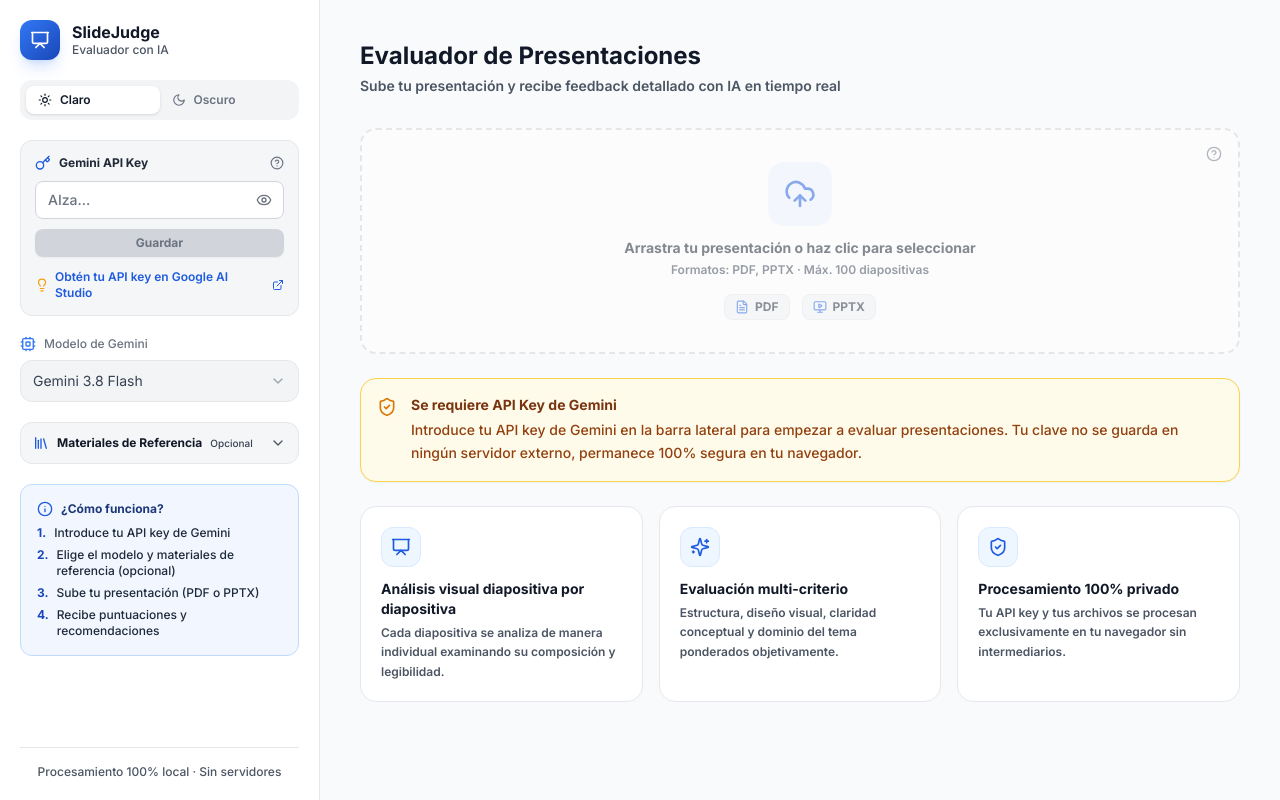
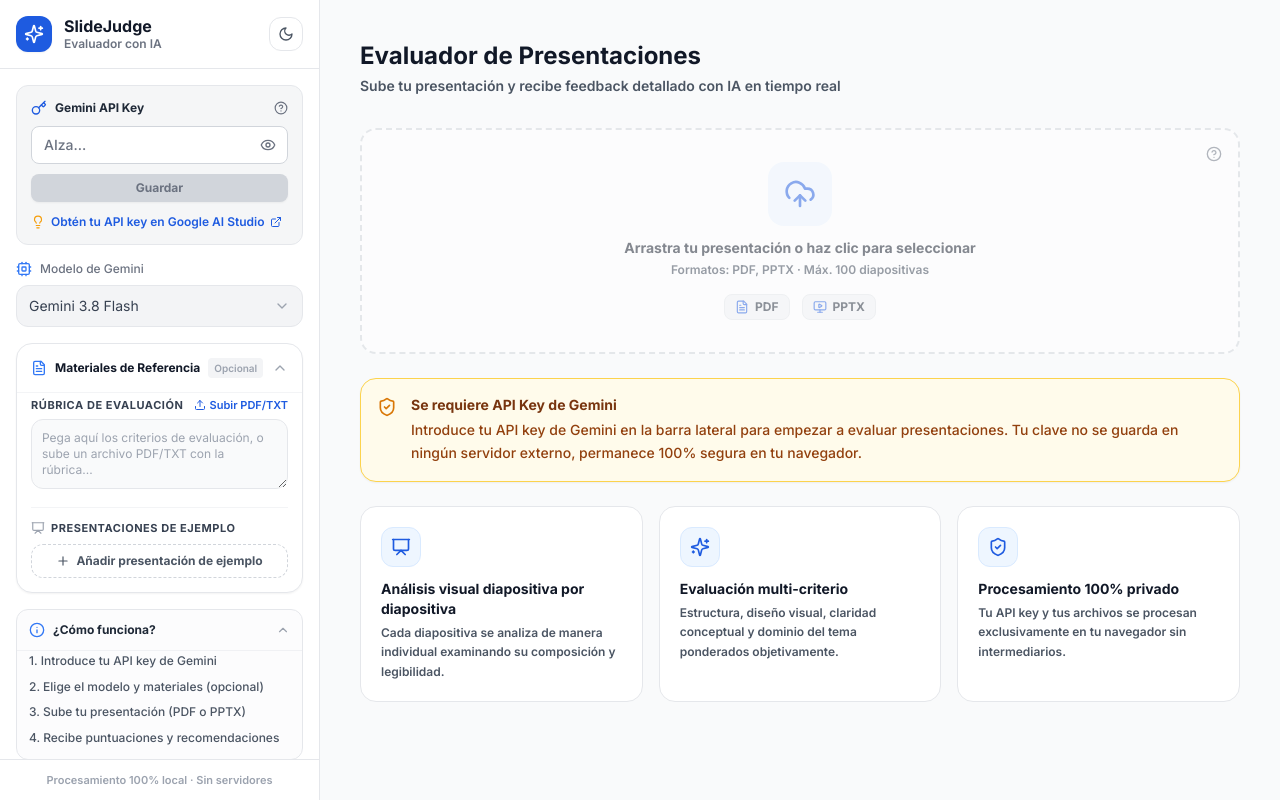
Before and after one commit to cce087/evaluador-presentaciones-ia, a React (Vite) app: page / in a window 1280 px wide. Built offline with nearby package versions, Linux system fonts and the light colour scheme.

Commit message:
cambios de barra lateral

```diff
--- a/src/components/ReferenceMaterials.tsx
+++ b/src/components/ReferenceMaterials.tsx
@@ -1,270 +1,178 @@
-import { useRef, useState } from 'react';
+import { useState } from 'react';
 import {
-  ClipboardList,
   FileText,
+  ChevronDown,
   Upload,
-  X,
-  ChevronDown,
-  ChevronUp,
   Plus,
   Trash2,
-  MonitorPlay,
-  Library,
+  Presentation,
 } from 'lucide-react';
-import type { EvaluationContext, ReferenceExample } from '../types';
-import { processFile, extractTextFromFile } from '@/lib/fileProcessor';
+import type { EvaluationContext, ExamplePresentation } from '../types';
 
 interface ReferenceMaterialsProps {
   context: EvaluationContext;
-  onContextChange: (ctx: EvaluationContext) => void;
+  onChange: (context: EvaluationContext) => void;
 }
 
-export function ReferenceMaterials({ context, onContextChange }: ReferenceMaterialsProps) {
-  const [isOpen, setIsOpen] = useState(false);
-  const [rubricText, setRubricText] = useState(context.rubric?.text ?? '');
-  const [rubricFileName, setRubricFileName] = useState(context.rubric?.source ?? '');
-  const [isProcessingRubric, setIsProcessingRubric] = useState(false);
-  const [isAddingExample, setIsAddingExample] = useState(false);
-  const [newExampleName, setNewExampleName] = useState('');
-  const [newExampleLabel, setNewExampleLabel] = useState('');
-  const [isProcessingExample, setIsProcessingExample] = useState(false);
-  const rubricFileRef = useRef<HTMLInputElement>(null);
-  const exampleFileRef = useRef<HTMLInputElement>(null);
+export function ReferenceMaterials({ context, onChange }: ReferenceMaterialsProps) {
+  const [isOpen, setIsOpen] = useState(true);
 
-  const hasRubric = !!context.rubric;
-  const hasExamples = context.examples.length > 0;
-  const isActive = hasRubric || hasExamples;
-
-  const saveRubricText = () => {
-    const trimmed = rubricText.trim();
-    if (trimmed) {
-      onContextChange({
-        ...context,
-        rubric: { text: trimmed, source: rubricFileName || 'Texto pegado manualmente' },
-      });
-    } else {
-      onContextChange({ ...context, rubric: null });
-    }
+  const handleRubricChange = (text: string) => {
+    onChange({
+      ...context,
+      rubric: text.trim() ? text : null,
+    });
   };
 
-  const handleRubricFile = async (file: File) => {
-    setIsProcessingRubric(true);
-    try {
-      const text = await extractTextFromFile(file);
-      setRubricText(text);
-      setRubricFileName(file.name);
-      onContextChange({
-        ...context,
-        rubric: { text, source: file.name },
-      });
-    } catch {
-      setRubricText('No se pudo extraer texto del archivo.');
-    }
-    setIsProcessingRubric(false);
+  const handleFileUpload = (e: React.ChangeEvent<HTMLInputElement>) => {
+    const file = e.target.files?.[0];
+    if (!file) return;
+
+    const reader = new FileReader();
+    reader.onload = (event) => {
+      const content = event.target?.result as string;
+      if (content) {
+        handleRubricChange(content);
+      }
+    };
+    reader.readAsText(file);
   };
 
-  const clearRubric = () => {
-    setRubricText('');
-    setRubricFileName('');
-    onContextChange({ ...context, rubric: null });
-    if (rubricFileRef.current) rubricFileRef.current.value = '';
+  const handleAddExample = () => {
+    const newExample: ExamplePresentation = {
+      id: Date.now().toString(),
+      title: `Ejemplo ${context.examples.length + 1}`,
+      notes: '',
+    };
+    onChange({
+      ...context,
+      examples: [...context.examples, newExample],
+    });
   };
 
-  const handleExampleFile = async (file: File) => {
-    setIsProcessingExample(true);
-    try {
-      const slides = await processFile(file);
-      const example: ReferenceExample = {
-        id: `ex-${Date.now()}`,
-        name: file.name,
-        label: newExampleLabel.trim() || file.name,
-        slides,
-      };
-      onContextChange({ ...context, examples: [...context.examples, example] });
-      setNewExampleName('');
-      setNewExampleLabel('');
-      setIsAddingExample(false);
-    } catch (err) {
-      const msg = err instanceof Error ? err.message : 'Error al procesar el archivo';
-      alert(msg);
-    }
-    setIsProcessingExample(false);
+  const handleRemoveExample = (id: string) => {
+    onChange({
+      ...context,
+      examples: context.examples.filter((ex) => ex.id !== id),
+    });
   };
 
-  const removeExample = (id: string) => {
-    onContextChange({ ...context, examples: context.examples.filter((e) => e.id !== id) });
+  const handleExampleChange = (id: string, field: 'title' | 'notes', value: string) => {
+    onChange({
+      ...context,
+      examples: context.examples.map((ex) =>
+        ex.id === id ? { ...ex, [field]: value } : ex
+      ),
+    });
   };
 
-  const startAddingExample = () => {
-    setIsAddingExample(true);
-    setNewExampleName('');
-    setNewExampleLabel('');
-  };
-
-  const totalExampleSlides = context.examples.reduce((sum, e) => sum + e.slides.length, 0);
-
   return (
-    <div className="rounded-xl bg-gray-100/80 dark:bg-gray-800/60 border border-gray-200 dark:border-gray-700 overflow-hidden">
-      {/* Header */}
+    <div className="rounded-2xl border border-gray-200 dark:border-gray-800 bg-white dark:bg-gray-900 overflow-hidden shadow-sm">
       <button
         onClick={() => setIsOpen(!isOpen)}
-        className="w-full flex items-center justify-between gap-2 p-3 hover:bg-gray-200/60 dark:hover:bg-gray-800 transition-colors"
+        className="w-full flex items-center justify-between p-3.5 text-left hover:bg-gray-50 dark:hover:bg-gray-800/50 transition-colors"
       >
         <div className="flex items-center gap-2">
-          <Library className="w-4 h-4 text-primary-600 dark:text-primary-400" />
-          <span className="text-xs font-bold text-gray-900 dark:text-gray-200">
+          <FileText className="w-4 h-4 text-primary-500" />
+          <span className="text-xs font-bold text-gray-900 dark:text-gray-100">
             Materiales de Referencia
           </span>
-          {isActive && (
-            <span className="flex items-center gap-1 px-1.5 py-0.5 rounded text-[10px] font-bold bg-primary-100 text-primary-800 dark:bg-primary-900/40 dark:text-primary-300">
-              {hasRubric && 'RÚBRICA'}
-              {hasRubric && hasExamples && ' + '}
-              {hasExamples && `${context.examples.length} EJ.`}
-            </span>
-          )}
-          <span className="text-[10px] text-gray-700 dark:text-gray-400 font-medium">Opcional</span>
+          <span className="text-[10px] font-semibold text-gray-400 bg-gray-100 dark:bg-gray-800 px-1.5 py-0.5 rounded">
+            Opcional
+          </span>
         </div>
-        {isOpen ? <ChevronUp className="w-4 h-4 text-gray-600 dark:text-gray-400" /> : <ChevronDown className="w-4 h-4 text-gray-600 dark:text-gray-400" />}
+        <ChevronDown
+          className={`w-4 h-4 text-gray-400 transition-transform duration-200 ${
+            isOpen ? 'rotate-180' : ''
+          }`}
+        />
       </button>
 
       {isOpen && (
-        <div className="p-3 pt-1 space-y-4">
-          {/* Rubric section */}
+        <div className="p-3.5 pt-1 space-y-3.5 border-t border-gray-100 dark:border-gray-800">
+
+          {/* Rúbrica */}
           <div>
-            <div className="flex items-center gap-2 mb-2">
-              <ClipboardList className="w-3.5 h-3.5 text-gray-600 dark:text-gray-400" />
-              <h4 className="text-xs font-bold text-gray-800 dark:text-gray-300 uppercase tracking-wide">
-                Rúbrica de evaluación
-              </h4>
+            <div className="flex items-center justify-between mb-1.5">
+              <label className="text-[11px] font-bold text-gray-700 dark:text-gray-300 uppercase tracking-wider">
+                Rúbrica de Evaluación
+              </label>
+              <label className="flex items-center gap-1 text-[11px] font-semibold text-primary-600 dark:text-primary-400 hover:underline cursor-pointer">
+                <Upload className="w-3 h-3" />
+                <span>Subir PDF/TXT</span>
+                <input
+                  type="file"
+                  accept=".txt,.pdf,.md"
+                  onChange={handleFileUpload}
+                  className="hidden"
+                />
+              </label>
             </div>
 
-            <div className="flex items-center gap-2 mb-2">
-              <input
-                ref={rubricFileRef}
-                type="file"
-                accept=".pdf,.txt"
-                className="hidden"
-                onChange={(e) => e.target.files?.[0] && handleRubricFile(e.target.files[0])}
-              />
-              <button
-                onClick={() => rubricFileRef.current?.click()}
-                disabled={isProcessingRubric}
-                className="flex items-center gap-1.5 px-2.5 py-1.5 rounded-lg bg-white dark:bg-gray-900 border border-gray-300 dark:border-gray-600 text-xs font-semibold text-gray-800 dark:text-gray-200 hover:border-primary-500 transition-all shadow-sm"
-              >
-                <Upload className="w-3.5 h-3.5" />
-                {isProcessingRubric ? 'Procesando…' : 'Subir PDF/TXT'}
-              </button>
-              {hasRubric && (
-                <button
-                  onClick={clearRubric}
-                  className="flex items-center gap-1 px-2 py-1.5 rounded-lg text-xs font-semibold text-red-600 hover:bg-red-50 dark:hover:bg-red-900/20 transition-all"
-                >
-                  <X className="w-3.5 h-3.5" />
-                  Limpiar
-                </button>
-              )}
-            </div>
-
-            {rubricFileName && (
-              <div className="flex items-center gap-1.5 mb-2 text-xs font-medium text-primary-700 dark:text-primary-300">
-                <FileText className="w-3 h-3" />
-                <span className="truncate">{rubricFileName}</span>
-              </div>
-            )}
-
             <textarea
-              value={rubricText}
-              onChange={(e) => setRubricText(e.target.value)}
-              onBlur={saveRubricText}
-              placeholder="Pega aquí los criterios de evaluación, o sube un archivo PDF/TXT con la rúbrica…"
-              className="w-full h-24 px-3 py-2 rounded-lg bg-white dark:bg-gray-900 border border-gray-300 dark:border-gray-600 text-xs font-medium text-gray-900 dark:text-gray-100 placeholder-gray-500 dark:placeholder-gray-400 focus:outline-none focus:ring-2 focus:ring-primary-500 resize-y"
+              value={context.rubric || ''}
+              onChange={(e) => handleRubricChange(e.target.value)}
+              placeholder="Pega aquí los criterios de evaluación, o sube un archivo PDF/TXT con la rúbrica..."
+              rows={3}
+              className="w-full p-2.5 rounded-xl border border-gray-200 dark:border-gray-700 bg-gray-50 dark:bg-gray-950 text-xs text-gray-900 dark:text-gray-100 placeholder-gray-400 focus:outline-none focus:ring-2 focus:ring-primary-500/20 focus:border-primary-500 transition-all resize-y max-h-32"
             />
           </div>
 
-          {/* Example presentations */}
-          <div>
-            <div className="flex items-center gap-2 mb-2">
-              <MonitorPlay className="w-3.5 h-3.5 text-gray-600 dark:text-gray-400" />
-              <h4 className="text-xs font-bold text-gray-800 dark:text-gray-300 uppercase tracking-wide">
-                Presentaciones de ejemplo
-              </h4>
+          {/* Presentaciones de Ejemplo */}
+          <div className="border-t border-gray-100 dark:border-gray-800 pt-3">
+            <div className="flex items-center justify-between mb-2">
+              <label className="text-[11px] font-bold text-gray-700 dark:text-gray-300 uppercase tracking-wider flex items-center gap-1.5">
+                <Presentation className="w-3.5 h-3.5 text-gray-400" />
+                Presentaciones de Ejemplo
+              </label>
             </div>
 
-            {context.examples.length > 0 && (
-              <div className="space-y-1.5 mb-2">
-                {context.examples.map((ex) => (
-                  <div
-                    key={ex.id}
-                    className="flex items-center justify-between gap-2 px-2.5 py-1.5 rounded-lg bg-white dark:bg-gray-900 border border-gray-200 dark:border-gray-700"
-                  >
-                    <div className="min-w-0">
-                      <span className="text-xs font-semibold text-gray-900 dark:text-gray-200 truncate block">
-                        {ex.label}
-                      </span>
-                      <span className="text-[10px] font-medium text-gray-600 dark:text-gray-400">
-                        {ex.name} · {ex.slides.length} diapositivas
-                      </span>
-                    </div>
+            <div className="space-y-2">
+              {context.examples.map((example) => (
+                <div
+                  key={example.id}
+                  className="p-2.5 rounded-xl border border-gray-200 dark:border-gray-700 bg-gray-50 dark:bg-gray-950 space-y-2"
+                >
+                  <div className="flex items-center justify-between gap-2">
+                    <input
+                      type="text"
+                      value={example.title}
+                      onChange={(e) =>
+                        handleExampleChange(example.id, 'title', e.target.value)
+                      }
+                      placeholder="Título del ejemplo"
+                      className="flex-1 bg-transparent text-xs font-bold text-gray-900 dark:text-gray-100 focus:outline-none"
+                    />
                     <button
-                      onClick={() => removeExample(ex.id)}
-                      className="p-1 rounded text-gray-500 hover:text-red-600 hover:bg-red-50 dark:hover:bg-red-900/20 transition-all shrink-0"
+                      onClick={() => handleRemoveExample(example.id)}
+                      className="text-gray-400 hover:text-red-500 transition-colors p-1"
+                      title="Eliminar ejemplo"
                     >
                       <Trash2 className="w-3.5 h-3.5" />
                     </button>
                   </div>
-                ))}
-              </div>
-            )}
+                  <textarea
+                    value={example.notes}
+                    onChange={(e) =>
+                      handleExampleChange(example.id, 'notes', e.target.value)
+                    }
+                    placeholder="Notas o criterios del ejemplo..."
+                    rows={2}
+                    className="w-full p-2 rounded-lg border border-gray-200 dark:border-gray-800 bg-white dark:bg-gray-900 text-xs text-gray-800 dark:text-gray-200 focus:outline-none"
+                  />
+                </div>
+              ))}
 
-            {isAddingExample ? (
-              <div className="space-y-2 p-2.5 rounded-lg bg-white dark:bg-gray-900 border border-gray-200 dark:border-gray-700">
-                <input
-                  type="text"
-                  value={newExampleLabel}
-                  onChange={(e) => setNewExampleLabel(e.target.value)}
-                  placeholder="Etiqueta (ej: 'Ejemplo Sobresaliente')"
-                  className="w-full px-2.5 py-1.5 rounded-lg bg-gray-50 dark:bg-gray-800 border border-gray-300 dark:border-gray-600 text-xs font-medium text-gray-900 dark:text-gray-100 focus:outline-none focus:ring-2 focus:ring-primary-500"
-                />
-                <input
-                  ref={exampleFileRef}
-                  type="file"
-                  accept=".pdf,.pptx"
-                  className="hidden"
-                  onChange={(e) => e.target.files?.[0] && handleExampleFile(e.target.files[0])}
-                />
-                <div className="flex items-center gap-2">
-                  <button
-                    onClick={() => exampleFileRef.current?.click()}
-                    disabled={isProcessingExample}
-                    className="flex-1 flex items-center justify-center gap-1.5 px-2.5 py-1.5 rounded-lg bg-primary-600 hover:bg-primary-700 disabled:bg-gray-300 text-white text-xs font-bold transition-all shadow-sm"
-                  >
-                    <Upload className="w-3.5 h-3.5" />
-                    {isProcessingExample ? 'Procesando…' : 'Subir PDF/PPTX'}
-                  </button>
-                  <button
-                    onClick={() => setIsAddingExample(false)}
-                    className="px-2.5 py-1.5 rounded-lg bg-gray-200 dark:bg-gray-700 text-gray-800 dark:text-gray-200 text-xs font-semibold transition-all"
-                  >
-                    Cancelar
-                  </button>
-                </div>
-              </div>
-            ) : (
               <button
-                onClick={startAddingExample}
-                className="flex items-center gap-1.5 px-2.5 py-2 rounded-lg border border-dashed border-gray-400 dark:border-gray-600 text-xs font-bold text-gray-800 dark:text-gray-300 hover:border-primary-500 hover:text-primary-600 dark:hover:text-primary-400 bg-white/50 dark:bg-gray-900/50 transition-all w-full justify-center"
+                onClick={handleAddExample}
+                className="w-full py-2 px-3 rounded-xl border border-dashed border-gray-300 dark:border-gray-700 hover:border-primary-500 dark:hover:border-primary-500 text-xs font-bold text-gray-600 dark:text-gray-400 hover:text-primary-600 dark:hover:text-primary-400 transition-all flex items-center justify-center gap-1.5"
               >
                 <Plus className="w-3.5 h-3.5" />
                 Añadir presentación de ejemplo
               </button>
-            )}
+            </div>
+          </div>
 
-            {hasExamples && (
-              <p className="text-[10px] text-gray-600 dark:text-gray-400 font-medium mt-1.5">
-                {totalExampleSlides} diapositivas de referencia en total
-              </p>
-            )}
-          </div>
         </div>
       )}
     </div>
--- a/src/components/Sidebar.tsx
+++ b/src/components/Sidebar.tsx
@@ -1,21 +1,28 @@
-import { Presentation, Sun, Moon, Info } from 'lucide-react';
+import { useState } from 'react';
+import {
+  Sun,
+  Moon,
+  Sparkles,
+  ChevronDown,
+  Info,
+} from 'lucide-react';
 import { ApiKeyInput } from './ApiKeyInput';
 import { ModelSelector } from './ModelSelector';
 import { ReferenceMaterials } from './ReferenceMaterials';
-import type { AppTheme, EvaluationContext } from '../types';
+import type { Theme, GeminiModel, EvaluationContext } from '../types';
 
 interface SidebarProps {
-  theme: AppTheme;
+  theme: Theme;
   onToggleTheme: () => void;
   apiKey: string;
   isEditingKey: boolean;
   onSaveKey: (key: string) => void;
   onRemoveKey: () => void;
   onCancelKey: () => void;
-  model: string;
-  onModelChange: (model: string) => void;
+  model: GeminiModel;
+  onModelChange: (model: GeminiModel) => void;
   context: EvaluationContext;
-  onContextChange: (ctx: EvaluationContext) => void;
+  onContextChange: (context: EvaluationContext) => void;
 }
 
 export function Sidebar({
@@ -31,44 +38,41 @@ export function Sidebar({
   context,
   onContextChange,
 }: SidebarProps) {
+  const [isHowItWorksOpen, setIsHowItWorksOpen] = useState(true);
+
   return (
-    <aside className="w-full md:w-80 shrink-0 flex flex-col bg-white dark:bg-gray-950 border-r border-gray-200 dark:border-gray-800 p-5 gap-5 md:sticky md:top-0 md:h-screen md:max-h-screen overflow-y-auto transition-colors">
-      {/* Logo */}
+    <aside className="w-full md:w-80 bg-white dark:bg-gray-900 border-r border-gray-200 dark:border-gray-800 flex flex-col h-auto md:h-screen md:sticky md:top-0 transition-colors">
+
+      {/* Cabecera / Logo */}
+      <div className="p-4 border-b border-gray-200 dark:border-gray-800 flex items-center justify-between shrink-0">
         <div className="flex items-center gap-3">
-        <div className="w-10 h-10 rounded-xl bg-gradient-to-br from-primary-500 to-primary-700 flex items-center justify-center shadow-lg shadow-primary-500/20">
-          <Presentation className="w-5 h-5 text-white" />
+          <div className="w-9 h-9 rounded-xl bg-primary-600 flex items-center justify-center text-white shadow-sm">
+            <Sparkles className="w-5 h-5" />
           </div>
           <div>
-          <h1 className="text-base font-bold text-gray-900 dark:text-gray-100 leading-tight">
+            <h1 className="font-bold text-gray-900 dark:text-gray-100 text-base leading-tight">
               SlideJudge
             </h1>
-          <p className="text-xs text-gray-600 dark:text-gray-400 font-medium">Evaluador con IA</p>
+            <p className="text-xs font-semibold text-gray-500 dark:text-gray-400">
+              Evaluador con IA
+            </p>
           </div>
         </div>
 
-      {/* Theme toggle */}
-      <div className="flex items-center justify-between rounded-xl bg-gray-100 dark:bg-gray-800/60 p-1.5">
+        {/* Botón cambiar tema */}
         <button
-          onClick={() => theme !== 'light' && onToggleTheme()}
-          className={`flex items-center gap-2 px-3 py-1.5 rounded-lg text-xs font-semibold transition-all flex-1 ${
-            theme === 'light' ? 'bg-white shadow text-gray-900' : 'text-gray-500 dark:text-gray-400'
-          }`}
+          onClick={onToggleTheme}
+          className="p-2 rounded-xl border border-gray-200 dark:border-gray-700 hover:bg-gray-100 dark:hover:bg-gray-800 text-gray-600 dark:text-gray-300 transition-colors"
+          title={theme === 'dark' ? 'Modo claro' : 'Modo oscuro'}
         >
-          <Sun className="w-3.5 h-3.5" />
-          Claro
-        </button>
-        <button
-          onClick={() => theme !== 'dark' && onToggleTheme()}
-          className={`flex items-center gap-2 px-3 py-1.5 rounded-lg text-xs font-semibold transition-all flex-1 ${
-            theme === 'dark' ? 'bg-gray-900 shadow text-gray-100' : 'text-gray-500 dark:text-gray-400'
-          }`}
-        >
-          <Moon className="w-3.5 h-3.5" />
-          Oscuro
+          {theme === 'dark' ? <Sun className="w-4 h-4" /> : <Moon className="w-4 h-4" />}
         </button>
       </div>
 
-      {/* API Key */}
+      {/* Contenido con SCROLL (overflow-y-auto) para que todo quepa en pantalla */}
+      <div className="flex-1 overflow-y-auto p-4 space-y-4 text-xs">
+
+        {/* Clave API */}
         <ApiKeyInput
           apiKey={apiKey}
           isEditing={isEditingKey}
@@ -77,45 +81,43 @@ export function Sidebar({
           onCancel={onCancelKey}
         />
 
-      {/* Model selector */}
+        {/* Modelo Gemini */}
         <ModelSelector model={model} onChange={onModelChange} />
 
-      {/* Reference materials */}
-      <ReferenceMaterials context={context} onContextChange={onContextChange} />
+        {/* Materiales de Referencia (Rúbrica + Ejemplos) */}
+        <ReferenceMaterials context={context} onChange={onContextChange} />
 
-      {/* Info card */}
-      <div className="rounded-xl bg-blue-50/80 dark:bg-primary-950/40 border border-blue-200 dark:border-primary-800/50 p-4">
-        <div className="flex items-center gap-2 mb-2">
-          <Info className="w-4 h-4 text-primary-600 dark:text-primary-400" />
-          <h3 className="text-xs font-bold text-primary-900 dark:text-primary-300">
-            ¿Cómo funciona?
-          </h3>
+        {/* ¿Cómo funciona? */}
+        <div className="rounded-xl border border-gray-200 dark:border-gray-800 bg-gray-50/50 dark:bg-gray-950/40 overflow-hidden">
+          <button
+            onClick={() => setIsHowItWorksOpen(!isHowItWorksOpen)}
+            className="w-full flex items-center justify-between p-3 text-left font-bold text-gray-800 dark:text-gray-200 hover:bg-gray-100/50 dark:hover:bg-gray-800/40 transition-colors"
+          >
+            <div className="flex items-center gap-2">
+              <Info className="w-4 h-4 text-primary-500" />
+              <span>¿Cómo funciona?</span>
             </div>
-        <ol className="space-y-1.5 text-xs text-slate-800 dark:text-primary-200/90 font-medium">
-          <li className="flex gap-2">
-            <span className="font-bold text-primary-700 dark:text-primary-400">1.</span>
-            <span>Introduce tu API key de Gemini</span>
-          </li>
-          <li className="flex gap-2">
-            <span className="font-bold text-primary-700 dark:text-primary-400">2.</span>
-            <span>Elige el modelo y materiales de referencia (opcional)</span>
-          </li>
-          <li className="flex gap-2">
-            <span className="font-bold text-primary-700 dark:text-primary-400">3.</span>
-            <span>Sube tu presentación (PDF o PPTX)</span>
-          </li>
-          <li className="flex gap-2">
-            <span className="font-bold text-primary-700 dark:text-primary-400">4.</span>
-            <span>Recibe puntuaciones y recomendaciones</span>
-          </li>
+            <ChevronDown
+              className={`w-3.5 h-3.5 text-gray-400 transition-transform ${
+                isHowItWorksOpen ? 'rotate-180' : ''
+              }`}
+            />
+          </button>
+
+          {isHowItWorksOpen && (
+            <ol className="p-3 pt-0 space-y-1.5 text-gray-600 dark:text-gray-400 font-medium leading-relaxed border-t border-gray-200/50 dark:border-gray-800/50">
+              <li>1. Introduce tu API key de Gemini</li>
+              <li>2. Elige el modelo y materiales (opcional)</li>
+              <li>3. Sube tu presentación (PDF o PPTX)</li>
+              <li>4. Recibe puntuaciones y recomendaciones</li>
             </ol>
+          )}
+        </div>
       </div>
 
       {/* Footer */}
-      <div className="mt-auto pt-4 border-t border-gray-200 dark:border-gray-800">
-        <p className="text-xs text-gray-600 dark:text-gray-400 font-medium text-center">
+      <div className="p-3 border-t border-gray-200 dark:border-gray-800 text-[11px] font-semibold text-gray-400 text-center shrink-0">
         Procesamiento 100% local · Sin servidores
-        </p>
       </div>
     </aside>
   );
```
Lines whose indentation alone changed are shown as unchanged.
